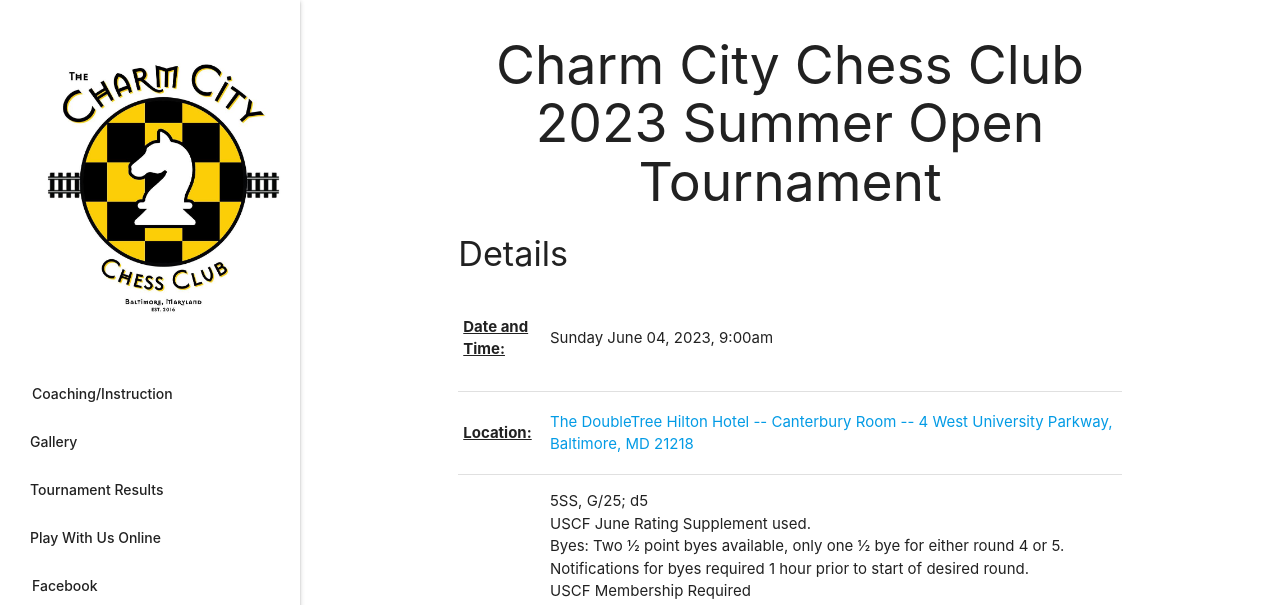
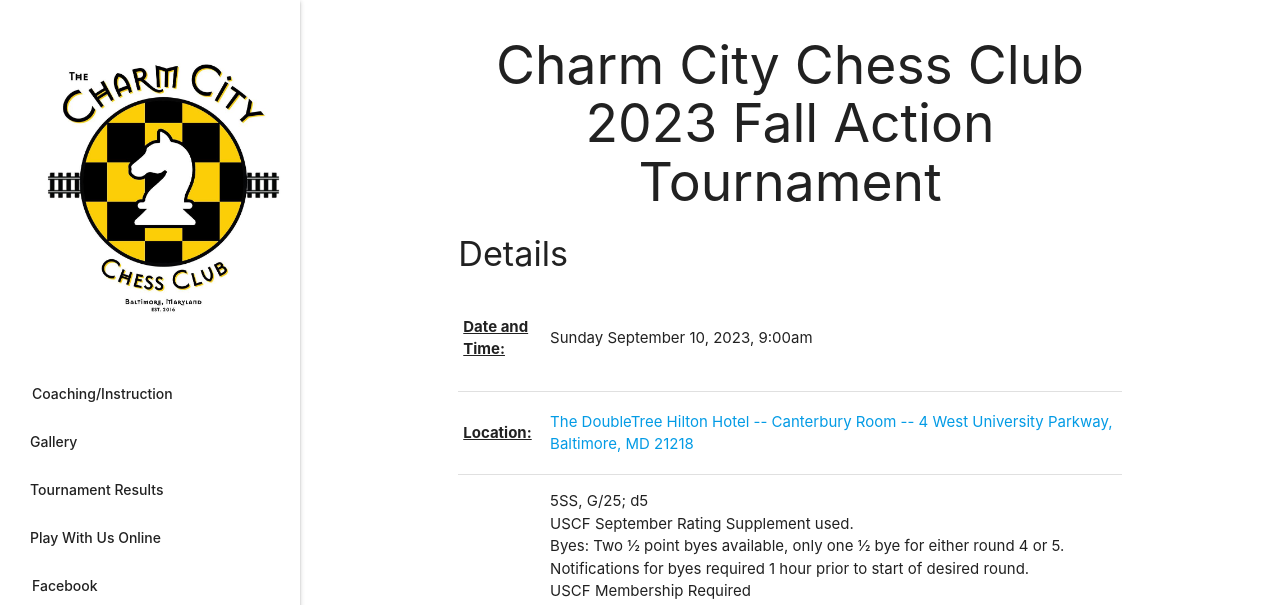
Before and after one commit to bsmiller25/charmcitychess, a Django app: page /new_tournament/ in a window 1280 px wide. Shown: the top 605 px of the page. Run offline with Django 3.2, Linux system fonts and the light colour scheme.

Commit message:
update for sept tourney

```diff
--- a/ccc/templates/ccc/new_tournament.html
+++ b/ccc/templates/ccc/new_tournament.html
@@ -25,12 +25,12 @@
 	    <tr>
 	      <td><p style="font-weight: bold; text-decoration: underline;">All Sections:</p></td>
 	      <td>5SS, G/25; d5<br>
-		USCF June Rating Supplement used.<br>
+		USCF September Rating Supplement used.<br>
 		Byes: Two ½ point byes available, only one ½ bye for either round 4 or 5.<br>
 		Notifications for byes required 1 hour prior to start of desired round.<br>
 		USCF Membership Required<br>
-		Registration: 9:00am-9:45am, rds 10:30am, 12:30pm, 1:45pm, 3:00pm, 4:30pm<br>
-		<p>Player withdrawal one week prior to event (05/28/23 - 06/04/23) will be reimbursed less $10 late cancellation fee.  Online registration closes day of the event.  Onsite registrations welcome.  Metered street parking available.  Hotel garage discount rate $15.  Covid mask policy subject to current Baltimore City regulations.</p>
+		Registration: 9:00am-10:00am, rds 10:30am, 12:30pm, 2:00pm, 3:30pm, 5:00pm<br>
+		<p>Player withdrawal one week prior to event ({{ edate|date:"m/d"}} - {{ tdate|date:"m/d/y"}}) will be reimbursed less $10 late cancellation fee.  Online registration closes day of the event.  Onsite registrations welcome.  Metered street parking available.  Hotel garage discount rate $15.  Covid mask policy subject to current Baltimore City regulations.</p>
 	      </td>
 	    </tr>
 	    <td><p style="font-weight: bold; text-decoration: underline;">Open Section:</p></td>
--- a/ccc/views.py
+++ b/ccc/views.py
@@ -16,9 +16,9 @@
 special_event = False
 
 # tournament
-tname = 'Charm City Chess Club 2023 Summer Open Tournament'
-tdate = datetime.datetime.strptime('2023-06-04', '%Y-%m-%d').date()
-edate = datetime.datetime.strptime('2023-05-28', '%Y-%m-%d').date()
+tname = 'Charm City Chess Club 2023 Fall Action Tournament'
+tdate = datetime.datetime.strptime('2023-09-10', '%Y-%m-%d').date()
+edate = datetime.datetime.strptime('2023-09-03', '%Y-%m-%d').date()
 
 
 if tdate < datetime.date.today():
```
